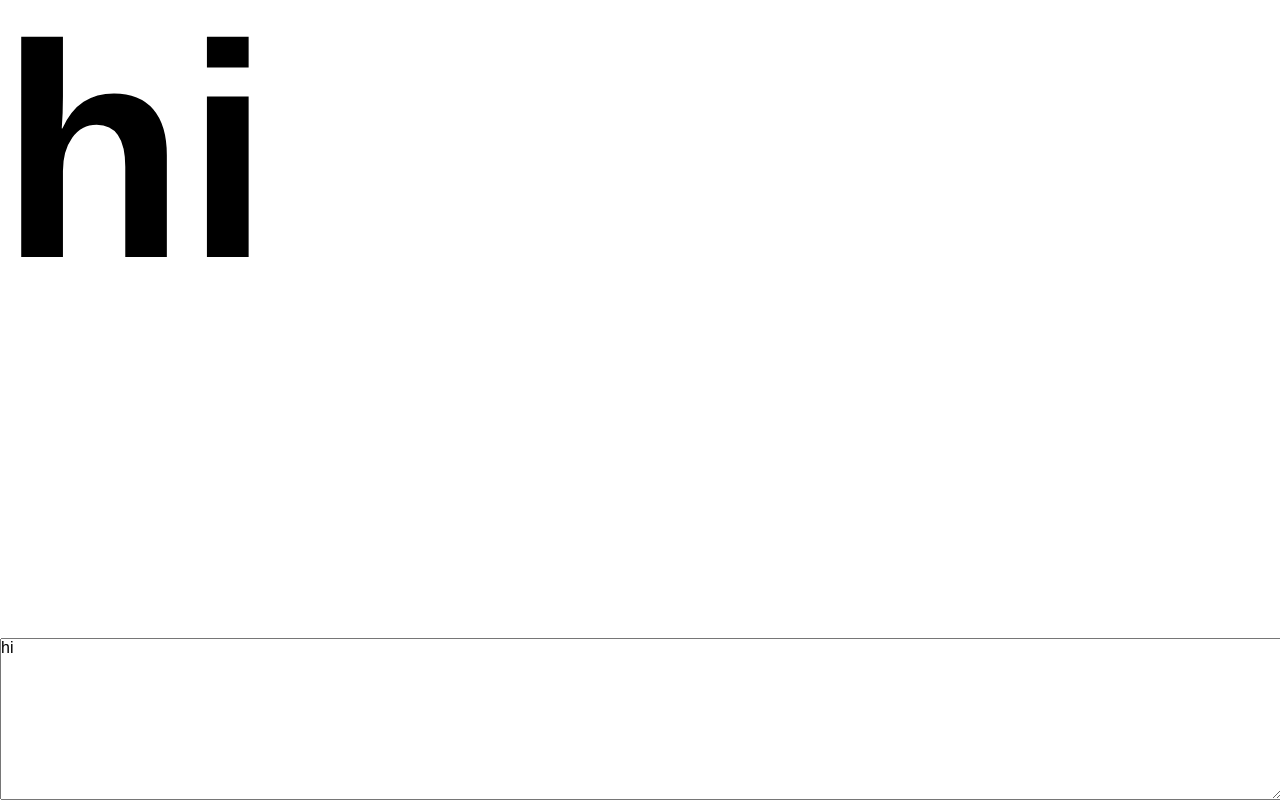
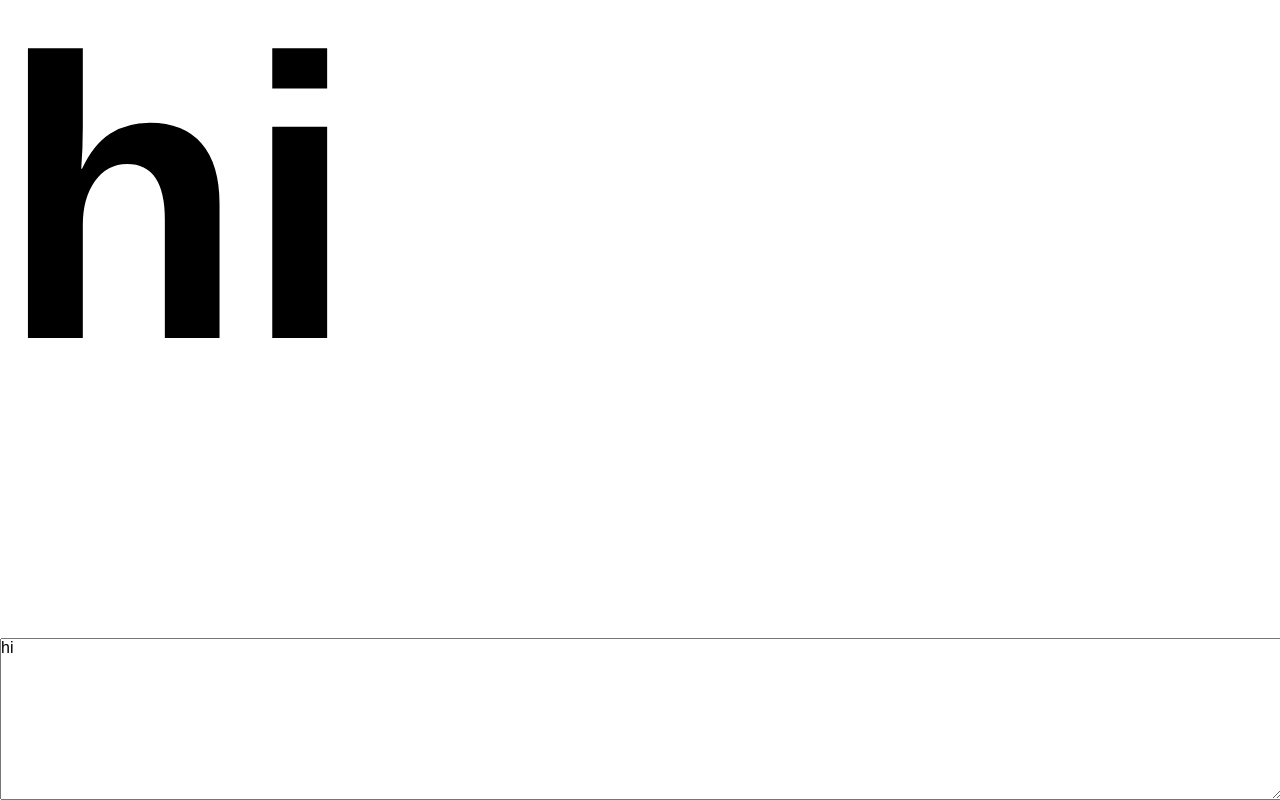
Before and after one commit to RichardBarrell/hey_emi, a plain HTML site: page index.html in a window 1280 px wide. Drawn offline with Linux system fonts and the light colour scheme.

Commit message:
Attempt to make this work in portrait, too.

```diff
--- a/index.html
+++ b/index.html
@@ -14,7 +14,6 @@
 	overflow: auto;
 }
 h1 {
-	font-size: 38vh;
 	line-height: 1em;
 	padding: 0;
 	margin: 0;
@@ -40,8 +39,11 @@ textarea {
 var t = document.getElementById("t");
 var h = document.getElementById("h");
 t.addEventListener("change", set_h_text, false);
+window.addEventListener("resize", set_h_text, false);
 function set_h_text(event) {
 	h.textContent = t.value;
+	// apparently min() in CSS is not yet a thing :(
+	h.style.fontSize = Math.min(window.innerWidth / 3.0, window.innerHeight / 2.0).toString() + "px";
 }
 set_h_text();
 </script>
```
